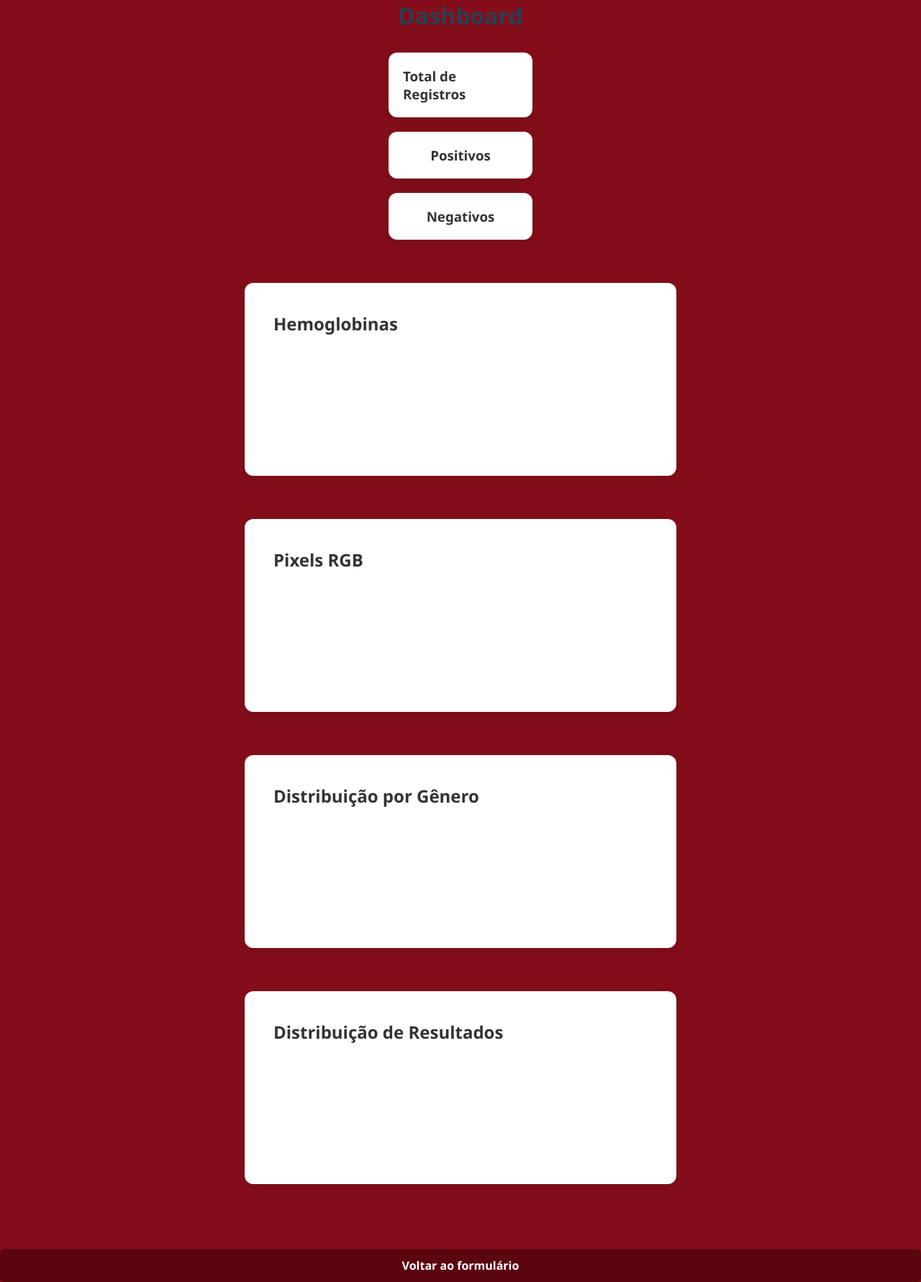
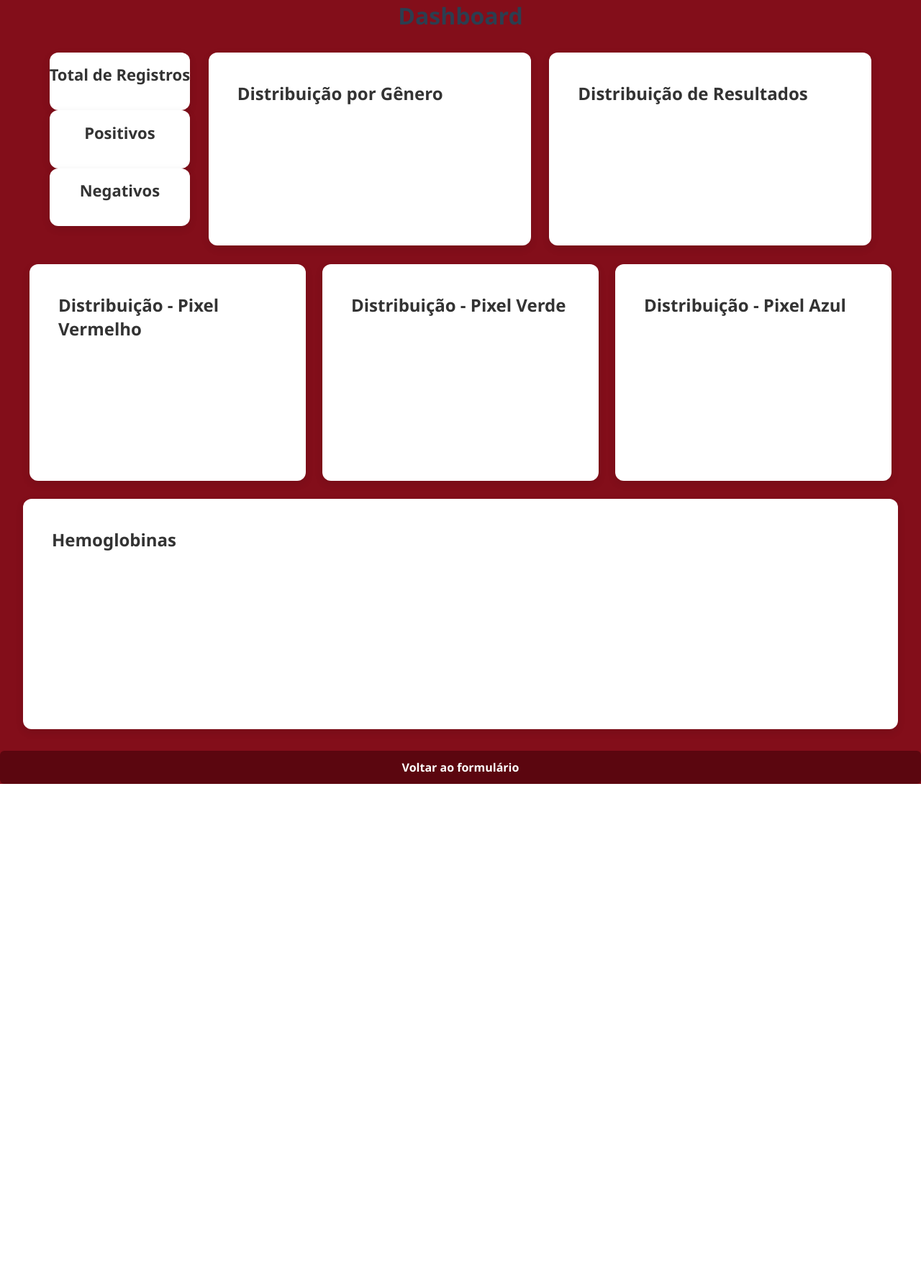
Before and after one commit to Beatriiz-Cavalcante/front-anemia, a Flask app: template templates/dashboard.html in a window 1280 px wide. Shown: the whole page at 72% size. After the commit the page ends 1089 px from the top, so only its background shows below. Run offline with Flask 3, Linux system fonts and the light colour scheme; the template is opened without the code that fills it, so the values that code supplies are empty; a map, chart or similar area stays blank.

Commit message:
reorganização dashboard

```diff
--- a/front_app.py
+++ b/front_app.py
@@ -23,11 +23,21 @@ def form():
         )
     return render_template('form.html')
 
+def contar_faixas(lista):
+    faixas = [(20,30), (30,40), (40,50), (50,60)]
+    contagem = [sum(1 for v in lista if inicio <= v < fim) for (inicio, fim) in faixas]
+    return contagem
+
 @app.route('/dashboard')
 def dashboard():
     try:
         response = requests.get("http://127.0.0.1:5000/consultar")
         dados = response.json()
+
+        hbs=[item['Hb'] for item in dados]
+        reds=[item['%Red Pixel'] for item in dados]
+        greens=[item['%Green pixel'] for item in dados]
+        blues=[item['%Blue pixel'] for item in dados]
 
         resultados = [item['resultado'] for item in dados]
         total = len(resultados)
@@ -39,16 +49,19 @@ def dashboard():
         mulheres = sexos.count(0)
 
         return render_template('dashboard.html',
-            hbs=[item['Hb'] for item in dados],
-            reds=[item['%Red Pixel'] for item in dados],
-            greens=[item['%Green pixel'] for item in dados],
-            blues=[item['%Blue pixel'] for item in dados],
             resultados=resultados,
             total=total,
             positivos=positivos,
             negativos=negativos,
             homens=homens,
-            mulheres=mulheres
+            mulheres=mulheres,
+            red_bins=contar_faixas(reds),
+            green_bins=contar_faixas(greens),
+            blue_bins=contar_faixas(blues),
+            hbs=hbs,
+            reds=reds,
+            greens=greens,
+            blues=blues
         )
     except requests.exceptions.RequestException as e:
         print("Erro ao buscar dados da API:", e)
--- a/static/style.css
+++ b/static/style.css
@@ -79,23 +79,71 @@ a:hover {
 
 //dashboard
 
-#card-container {
+.card-container {
+    width:20%;
     display: flex;
-    flex-direction: row;
-    width:100%;
-    justify-content: space-between;
-    gap: 20px;
+    flex-direction: column;
+    gap: 7%;
+
 }
 
 .card-container .card {
-    max-width: 200px;
-    margin: 20px auto;
+    width: 100%;
+    height: 30%;
     background-color: #ffffff;
-    padding: 20px;
     border-radius: 12px;
     box-shadow: 0 4px 12px rgba(0, 0, 0, 0.1);
     display: flex;
     flex-direction: column;
     align-items: center;
     justify-content: center;
+    gap: 20px;
 }
+
+.card-container .card h3, p{
+    font-size: 22px;
+}
+
+.card-results {
+    display: flex;
+    flex-direction: row;
+    width:100%;
+    gap: 2%;
+    justify-content: center;
+}
+
+.container-results {
+    width: 35%;
+    background-color: #ffffff;
+    padding: 40px;
+    border-radius: 12px;
+    box-shadow: 0 4px 12px rgba(0, 0, 0, 0.1);
+}
+
+.card-pixels {
+    display: flex;
+    flex-direction: row;
+    width:100%;
+    gap: 1.8%;
+    justify-content: center;
+    margin-top: 2%;
+    margin-bottom: 2%;
+}
+
+.container-pixel {
+    width: 30%;
+    background-color: #ffffff;
+    padding: 40px;
+    border-radius: 12px;
+    box-shadow: 0 4px 12px rgba(0, 0, 0, 0.1);
+}
+
+.container-HB {
+    width:95%;
+    margin: auto 2.5%;
+    height: 40vh;
+    background-color: #ffffff;
+    padding: 40px;
+    border-radius: 12px;
+    box-shadow: 0 4px 12px rgba(0, 0, 0, 0.1);
+}
--- a/templates/dashboard.html
+++ b/templates/dashboard.html
@@ -6,8 +6,10 @@
     <link rel="stylesheet" href="/static/style.css">
 </head>
 <body class="dashboard-page">
-    <h1>Dashboard</h1>
 
+    <h1 id="h-d1">Dashboard</h1>
+
+    <div class="card-results">
         <div class="card-container">
             <div class="card">
                 <h3>Total de Registros</h3>
@@ -22,26 +24,38 @@
                 <p>{{ negativos }}</p>
             </div>
         </div>
+        <div class="container-results">
+            <h2>Distribuição por Gênero</h2>
+            <canvas id="graficoGenero"></canvas>
+        </div>
 
-    <div class="container">
+        <div class="container-results">
+            <h2>Distribuição de Resultados</h2>
+            <canvas id="graficoResultados"></canvas>
+        </div>
+    </div>
+
+    <div class="card-pixels">
+        <div class="container-pixel">
+            <h2>Distribuição - Pixel Vermelho</h2>
+            <canvas id="graficoRedBin"></canvas>
+        </div>
+
+        <div class="container-pixel">
+            <h2>Distribuição - Pixel Verde</h2>
+            <canvas id="graficoGreenBin"></canvas>
+        </div>
+
+        <div class="container-pixel">
+            <h2>Distribuição - Pixel Azul</h2>
+            <canvas id="graficoBlueBin"></canvas>
+        </div>
+    </div>
+    <div class="container-HB">
         <h2>Hemoglobinas</h2>
         <canvas id="graficoHb"></canvas>
     </div>
 
-    <div class="container">
-        <h2>Pixels RGB</h2>
-        <canvas id="graficoRGB"></canvas>
-    </div>
-
-    <div class="container">
-        <h2>Distribuição por Gênero</h2>
-        <canvas id="graficoGenero"></canvas>
-    </div>
-
-    <div class="container">
-        <h2>Distribuição de Resultados</h2>
-        <canvas id="graficoResultados"></canvas>
-    </div>
 
     <a href="{{ url_for('form') }}" class="back-button">Voltar ao formulário</a>
 
@@ -69,33 +83,66 @@
             }
         });
 
-        //gráfico pixels
-        new Chart(document.getElementById('graficoRGB'), {
-            type: 'line',
+        //gráficos pixels separados
+        const binLabels = ['20–30', '30–40', '40–50', '50–60'];
+
+        new Chart(document.getElementById('graficoRedBin'), {
+            type: 'bar',
             data: {
-                labels: labels,
-                datasets: [
-                    {
+                labels: binLabels,
+                datasets: [{
                     label: 'Pixel Vermelho',
-                        data: reds,
-                        borderColor: 'red',
-                        fill: false
+                    data: {{ red_bins|tojson }},
+                    backgroundColor: 'rgba(255, 99, 132, 0.6)',
+                    borderColor: 'rgba(255, 99, 132, 1)',
+                    borderWidth: 1
+                }]
             },
-                    {
-                        label: 'Pixel Verde',
-                        data: greens,
-                        borderColor: 'green',
-                        fill: false
-                    },
-                    {
-                        label: 'Pixel Azul',
-                        data: blues,
-                        borderColor: 'blue',
-                        fill: false
+            options: {
+                scales: {
+                    y: { beginAtZero: true, ticks: { precision: 0 } }
                 }
-                ]
             }
         });
+
+        new Chart(document.getElementById('graficoGreenBin'), {
+            type: 'bar',
+            data: {
+                labels: binLabels,
+                datasets: [{
+                    label: 'Pixel Verde',
+                    data: {{ green_bins|tojson }},
+                    backgroundColor: 'rgba(75, 192, 192, 0.6)',
+                    borderColor: 'rgba(75, 192, 192, 1)',
+                    borderWidth: 1
+                }]
+            },
+            options: {
+                scales: {
+                    y: { beginAtZero: true, ticks: { precision: 0 } }
+                }
+            }
+        });
+
+        new Chart(document.getElementById('graficoBlueBin'), {
+            type: 'bar',
+            data: {
+                labels: binLabels,
+                datasets: [{
+                    label: 'Pixel Azul',
+                    data: {{ blue_bins|tojson }},
+                    backgroundColor: 'rgba(54, 162, 235, 0.6)',
+                    borderColor: 'rgba(54, 162, 235, 1)',
+                    borderWidth: 1
+                }]
+            },
+            options: {
+                scales: {
+                    y: { beginAtZero: true, ticks: { precision: 0 } }
+                }
+            }
+        });
+
 
         //gráfico gênero
         const generoLabels = ['Homens', 'Mulheres'];
```
Lines whose indentation alone changed are shown as unchanged.
